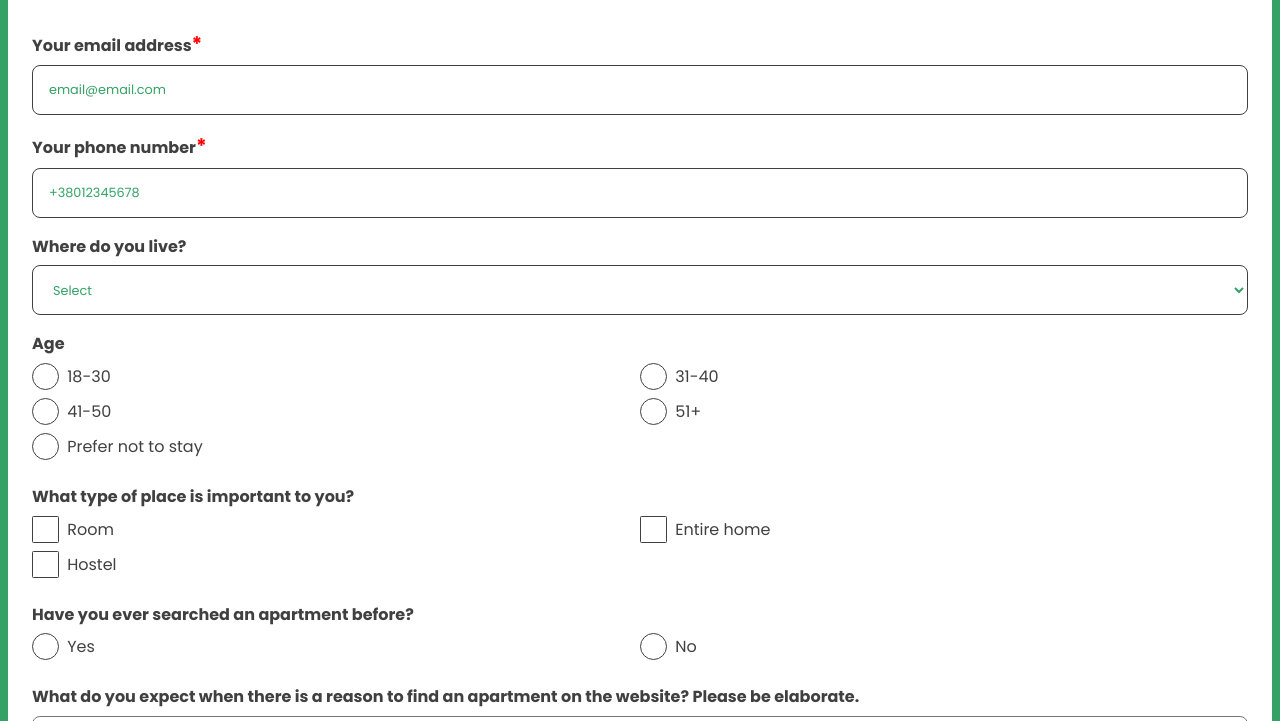
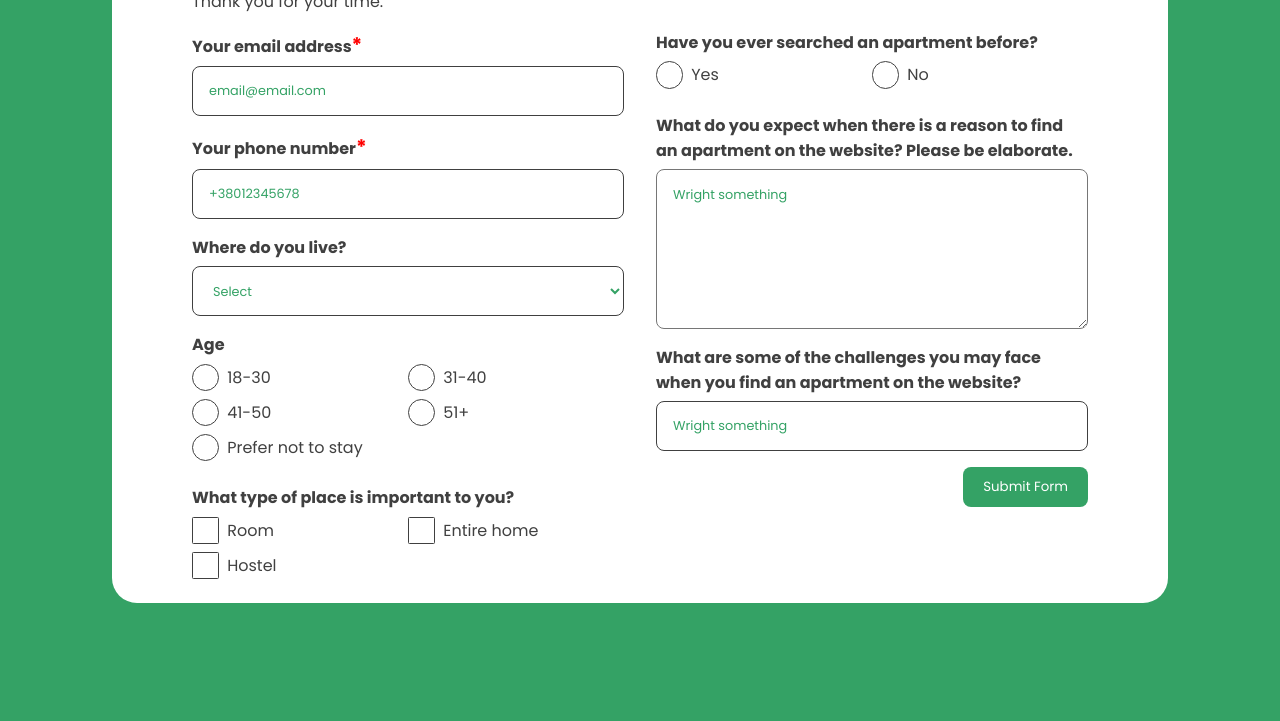
Before and after one commit to chasowska/survey-form, a plain HTML site: page index.html in a window 1280 px wide. Shown: the part 153-874 px from the top of the page. After the commit the page ends 800 px from the top, so only its background shows below. Drawn offline with Linux system fonts and the light colour scheme.

Commit message:
Add web form

```diff
--- a/index.html
+++ b/index.html
@@ -18,6 +18,7 @@
             are not convenient in answering a particular question please skip it by answering "No".
             Every answer would be very appreciated. Thank you for your time.</p>
     </div>
+    <div class="form flex">
         <div class="form-item-1">
             <div class="form_section-1">
                 <div class="form_section">
@@ -88,7 +89,7 @@
                 </ul>
             </div>
         </div>
-    <div class="flex">
+        <div class="flex form-item-2">
             <div class="form_section">
                 <label class="item-title">Have you ever searched an apartment before?</label>
                 <ul class="section-age">
@@ -103,14 +104,16 @@
                 </ul>
             </div>
             <div class="form_section">
-            <label for="reason" class="item-title">What do you expect when there is a reason to find
+                <label for="reason" class="item-title">What do you expect when there is a reason to
+                    find
                     an apartment on
                     the
                     website? Please be elaborate.</label>
                 <textarea id="reason" name="reason" placeholder="Wright something"></textarea>
             </div>
             <div class="form_section form_section-1">
-            <label for="challenges" class="item-title">What are some of the challenges you may face
+                <label for="challenges" class="item-title">What are some of the challenges you may
+                    face
                     when you find an
                     apartment on
                     the website?</label>
@@ -118,6 +121,7 @@
             </div>
             <button type="submit">Submit Form</button>
         </div>
+    </div>
 </form>
 </body>
 </html>
--- a/style.css
+++ b/style.css
@@ -45,10 +45,6 @@ label:has(~ [required])::after {
     padding: 1rem 0 0.4rem 0;
 }
 
-.form-item-1 {
-    padding-top: 1rem;
-}
-
 .form_section {
     display: flex;
     flex-direction: column;
@@ -69,6 +65,7 @@ label:has(~ [required])::after {
 
 input::placeholder, textarea::placeholder {
     color: #34A265;
+    font-size: 0.8rem;
 }
 
 .form_section select {
@@ -154,7 +151,7 @@ input[type="checkbox"]:checked {
 
 textarea {
     resize: vertical;
-    height: 6rem;
+    height: 10rem;
     border-radius: 8px;
     font-family: inherit;
     padding: 1rem;
@@ -176,3 +173,20 @@ button {
     display: flex;
     flex-direction: column;
 }
+
+@media (min-width: 43rem) {
+    .form {
+        flex-direction: row;
+        justify-content: space-between;
+        column-gap: 2rem;
+    }
+
+    .form-item-1, .form-item-2 {
+        width: 50%;
+    }
+
+    form {
+        max-width: 66rem;
+        padding: 1rem 5rem;
+    }
+}
```
Lines whose indentation alone changed are shown as unchanged.
